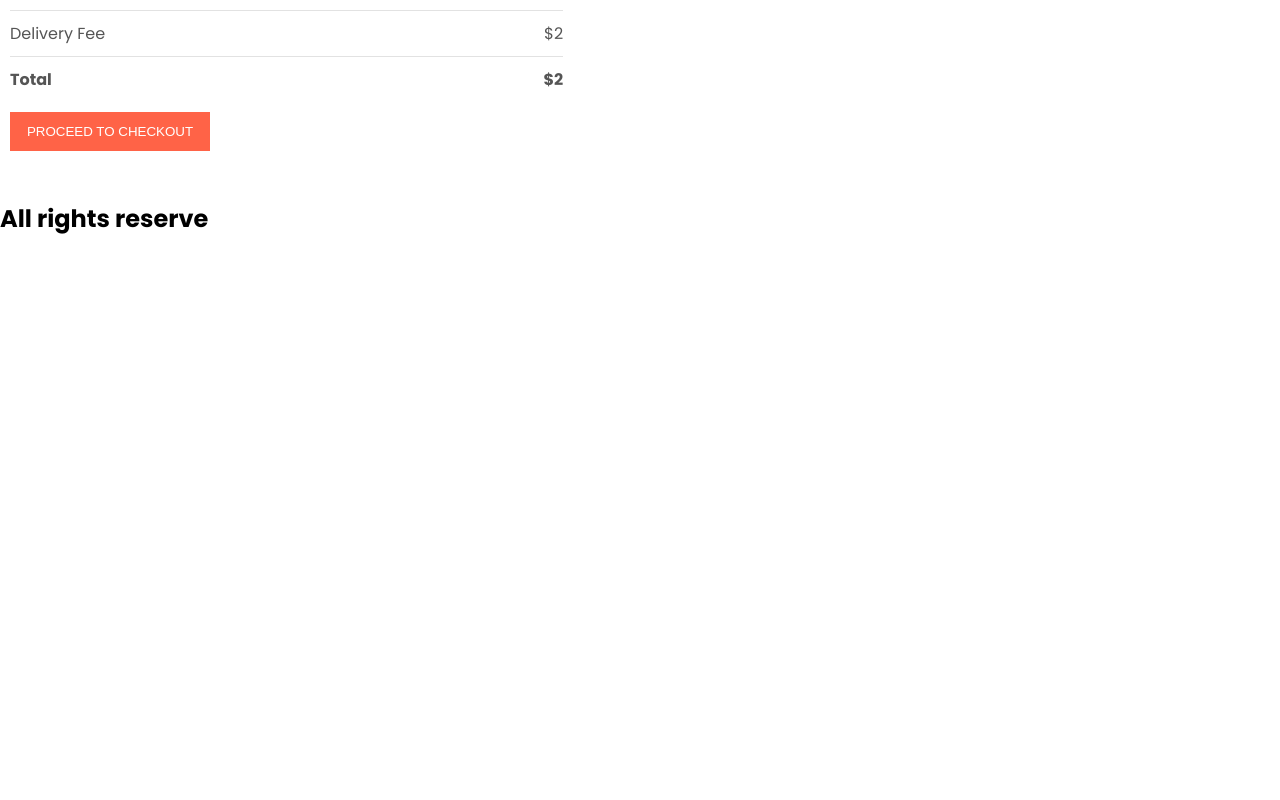
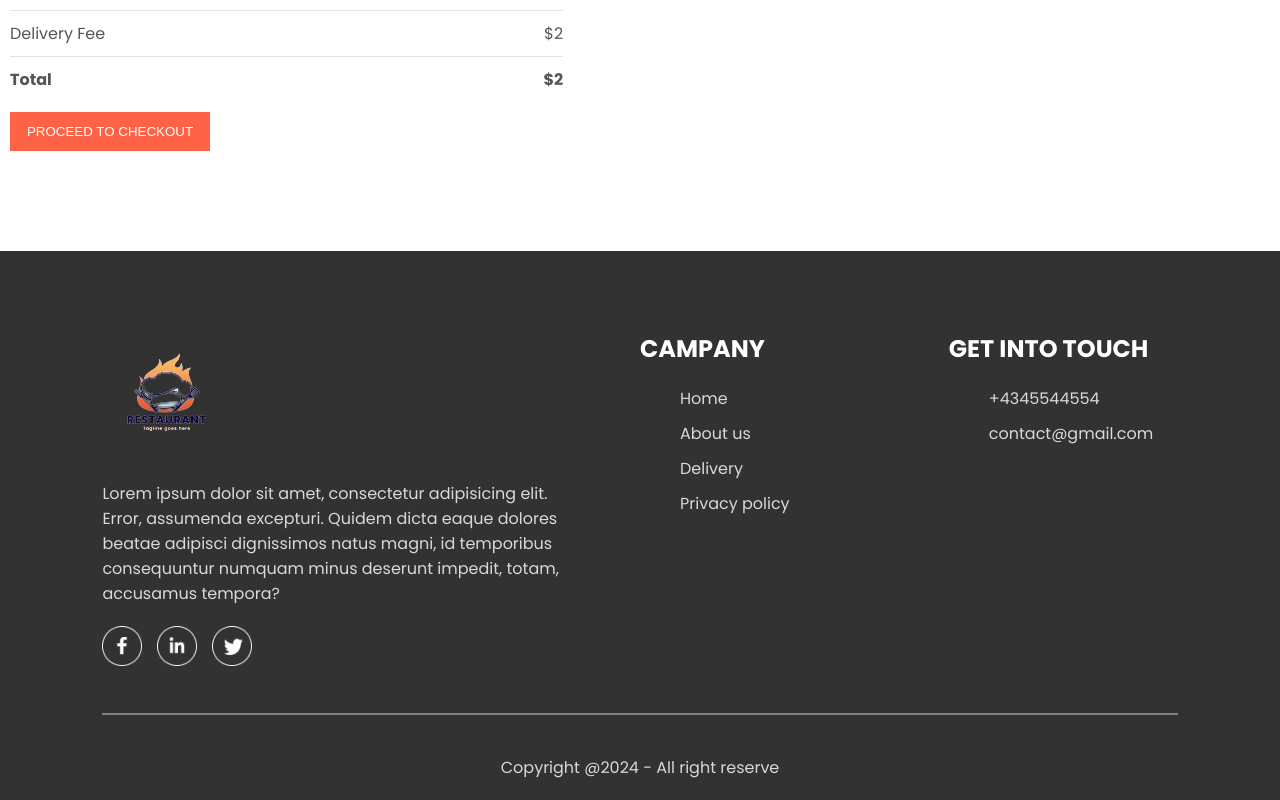
Before and after one commit to techpraveen/Food-Application, a React (Create React App) app: page /cart in a window 1280 px wide. Shown: the part 476-1276 px from the top of the page. Before the commit the page ends 800 px from the top, so only its background shows below. Built offline with nearby package versions, Linux system fonts and the light colour scheme.

Commit message:
frontend completed

```diff
--- a/public/index.html
+++ b/public/index.html
@@ -27,7 +27,7 @@
       work correctly both with client-side routing and a non-root public URL.
       Learn how to configure a non-root public URL by running `npm run build`.
     -->
-    <title>React App</title>
+    <title>Food Application</title>
   </head>
   <body>
     <noscript>You need to enable JavaScript to run this app.</noscript>
--- a/src/Components/Navbar/Navbar.css
+++ b/src/Components/Navbar/Navbar.css
@@ -3,6 +3,7 @@
     justify-content: space-around;
     padding: 15px;
     box-shadow: 0 1px 3px -2px black;
+
 }
 .nav-logo{
     display: flex;
--- a/src/Pages/cart.jsx
+++ b/src/Pages/cart.jsx
@@ -1,9 +1,11 @@
 import React, { useContext } from "react";
 import { StoreContext } from "../Context/StoreContext";
 import "./cart.css";
+import { useNavigate } from "react-router-dom";
 
 const Cart = () => {
   const { cartItems, food_list, removeFromCart ,getTotalCartAmount } = useContext(StoreContext);
+  const navigate=useNavigate();
   return (
     <div className="cart">
       <div className="cart-items">
@@ -56,7 +58,7 @@
           <b>${getTotalCartAmount()+2}</b>
         </div>
       </div>
-      <button>PROCEED TO CHECKOUT</button>
+      <button onClick={()=>navigate("/")}>PROCEED TO CHECKOUT</button>
       </div>
       <div className="cart-promocode">
         <div>
--- a/src/Pages/footer.css
+++ b/src/Pages/footer.css
@@ -0,0 +1,52 @@
+.footer{
+    color: #d9d9d9;
+    background-color: #323232;
+    display: flex;
+    flex-direction: column;
+    align-items: center;
+    gap: 20px;
+    padding: 20px 8vw;
+    padding-top: 80px;
+    margin-top: 100px;
+    margin-bottom: 0%;
+}
+.footer-content{
+    width: 100%;
+    display: grid;
+    grid-template-columns: 2fr 1fr 1fr;
+    gap: 80px;
+}
+.footer-content-left , .footer-content-right , .footer-content-center{
+    display: flex;
+    flex-direction: column;
+    align-items: start;
+    gap: 20px;
+}
+.footer-content-left li , .footer-content-right li , .footer-content-center li{
+   list-style: none;
+   margin-bottom: 10px;
+   cursor: pointer;
+}
+.footer-content-right h2 , .footer-content-center h2{
+   color: white;
+}
+.footer-social-icon img{
+    width:40px ;
+    margin-right: 15px;
+
+}
+.footer hr{
+    width: 100%;
+    height: 2px;
+    margin: 20px 0;
+    background-color: gray;
+    border: none;
+}
+@media  (max-width:750px) {
+    .footer-content-center {
+        display: none;
+    }
+
+
+
+}
--- a/src/Pages/footer.jsx
+++ b/src/Pages/footer.jsx
@@ -1,9 +1,50 @@
 import React from 'react'
+import { assets } from '../Components/Assets/assets'
+import "./footer.css"
 
 const Footer = () => {
   return (
     <div>
-        <h2>All rights reserve</h2>
+        <div className="footer" id='footer'>
+          <div className="footer-content">
+            <div className="footer-content-left">
+              <img src={assets.logo} alt="" />
+              <p>Lorem ipsum dolor sit amet, consectetur adipisicing elit. Error, assumenda excepturi. Quidem dicta eaque dolores beatae adipisci dignissimos natus magni, id temporibus consequuntur numquam minus deserunt impedit, totam, accusamus tempora?
+              </p>
+              <div className="footer-social-icon">
+                <img src={assets.facebook_icon} alt="" />
+                <img src={assets.linkedin_icon} alt="" />
+                <img src={assets.twitter_icon} alt="" />
+
+              </div>
+
+            </div>
+            <div className="footer-content-center">
+              <h2>CAMPANY</h2>
+              <ul>
+                <li>Home</li>
+                <li>About us</li>
+                <li>Delivery</li>
+                <li>Privacy policy</li>
+              </ul>
+
+            </div>
+            <div className="footer-content-right">
+              <h2>GET INTO TOUCH</h2>
+              <ul>
+                <li>+4345544554</li>
+                <li>contact@gmail.com</li>
+              </ul>
+
+            </div>
+
+          </div>
+          <hr />
+          <p className="footer-copyright">
+            Copyright @2024 - All right reserve
+          </p>
+
+        </div>
 
     </div>
   )
```
Also changed, not shown: src/Components/Assets/logo.png.
